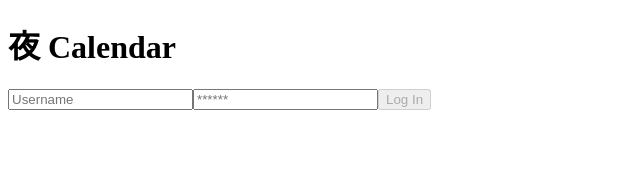
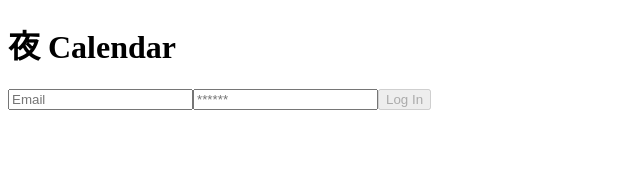
Before and after one commit to anniehau/yoru-calendar, a React (Create React App) app in the folder frontend/: page /login in a window 1280 px wide. Shown: the top 179 px of the page, without its empty margins (0-640 px from the left). Built offline with nearby package versions, Linux system fonts and the light colour scheme.

Commit message:
fix: fixes fetch

```diff
--- a/frontend/package.json
+++ b/frontend/package.json
@@ -2,11 +2,15 @@
   "name": "yorudict-front-end",
   "version": "0.1.0",
   "description": "An SPA front-end built with React",
+  "engines": {
+    "node": ">=16.0.0"
+  },
   "private": true,
   "dependencies": {
     "@testing-library/jest-dom": "^5.16.4",
     "@testing-library/react": "^13.3.0",
     "@testing-library/user-event": "^13.5.0",
+    "node-fetch": "^2.6.7",
     "react": "^18.2.0",
     "react-dom": "^18.2.0",
     "react-router-dom": "^6.3.0",
--- /dev/null
+++ b/frontend/src/components/Forms/LoginForm/EmailInput.jsx
@@ -0,0 +1,22 @@
+import React from 'react';
+import { string, func } from 'prop-types';
+
+function EmailInput(props) {
+  const { email, onChange } = props;
+
+  return (
+    <input
+      type="email"
+      value={ email }
+      placeholder="Email"
+      onChange={ (e) => onChange(e, 'email') }
+    />
+  )
+}
+
+EmailInput.propTypes = {
+  email: string.isRequired,
+  onChange: func.isRequired,
+}
+
+export default EmailInput;
--- a/frontend/src/components/Forms/LoginForm/LoginForm.jsx
+++ b/frontend/src/components/Forms/LoginForm/LoginForm.jsx
@@ -1,18 +1,19 @@
 import React, { useState } from 'react';
-import UsernameInput from './UsernameInput';
+import EmailInput from './EmailInput';
 import PasswordInput from './PasswordInput';
 import LoginButton from './LoginButton';
+import create from '../../../helpers/create';
 
-const INITIAL_FORM = { username: '', password: '' };
+const INITIAL_FORM = { email: '', password: '' };
 
 function LoginForm() {
   const [form, setForm] = useState(INITIAL_FORM);
 
   // Disables LoginButton if form values are invalid
   const trueIfValuesAreInvalid = () => {
-    const usernameIsInvalid = form.username.length < 3;
+    const emailIsInvalid = form.email.length < 3;
     const passwordIsInvalid = form.password.length < 6;
-    if (usernameIsInvalid || passwordIsInvalid) return true;
+    if (emailIsInvalid || passwordIsInvalid) return true;
     return false;
   }
 
@@ -25,12 +26,14 @@ function LoginForm() {
 
   const submitLogin = async (event) => {
     event.preventDefault();
-    console.log('Login!');
+    const payload = create.payload.to.login(form);
+		const result = await create.fetch.includes.body({ url: 'login', payload });
+		if (!result.success) return null;
   };
 
   return (
     <form>
-      <UsernameInput username={ form.username } onChange={ setFormValue } />
+      <EmailInput email={ form.email } onChange={ setFormValue } />
       <PasswordInput password={ form.password } onChange={ setFormValue } />
       <LoginButton onClick={ submitLogin } disabled={ trueIfValuesAreInvalid() } />
     </form>
--- a/frontend/src/components/Forms/LoginForm/UsernameInput.jsx
+++ /dev/null
@@ -1,22 +0,0 @@
-import React from 'react';
-import { string, func } from 'prop-types';
-
-function UsernameInput(props) {
-  const { username, onChange } = props;
-
-  return (
-    <input
-      type="text"
-      value={ username }
-      placeholder="Username"
-      onChange={ (e) => onChange(e, 'username') }
-    />
-  )
-}
-
-UsernameInput.propTypes = {
-  username: string.isRequired,
-  onChange: func.isRequired,
-}
-
-export default UsernameInput;
--- a/frontend/src/helpers/fetch.js
+++ b/frontend/src/helpers/create/fetch.js
@@ -2,9 +2,9 @@ import fetch from 'node-fetch';
 
 // Routes
 const route = {
-	login: '/user/login',
-	register: '/user/register',
-}
+	login: '/users/login',
+	register: '/users/register',
+};
 
 // Error Messages
 export const GENERIC_ERROR = 'There was an error on our end!';
@@ -14,6 +14,7 @@ const includes = {
 	body: async ({ url, payload }) => {
 		const result = await fetch(`http://localhost:3001${route[url]}`, payload)
 			.then((data) => data.json());
+		console.log(result);
 
 		if (result.error) return { success: false, data: result };
 
@@ -28,6 +29,8 @@ const includes = {
 
 		return { success: true, result };
 	},
-}
+};
 
-module.exports = { includes }
+const functions = { includes };
+
+export default functions;
--- /dev/null
+++ b/frontend/src/helpers/create/index.js
@@ -0,0 +1,6 @@
+import fetch from './fetch';
+import payload from './payload'
+
+const create = { fetch, payload };
+
+export default create;
--- a/frontend/src/helpers/payload.js
+++ b/frontend/src/helpers/create/payload.js
@@ -4,7 +4,7 @@ const accept = {
   'Content-Type': 'application/json',
 };
 
-const create = {
+const to = {
 	login: (body) => ({
 		method: 'POST',
 		headers: accept,
@@ -12,4 +12,6 @@ const create = {
 	})
 }
 
-module.exports = { create }
+const functions = { to };
+
+export default functions;
--- a/frontend/src/index.js
+++ b/frontend/src/index.js
@@ -1,10 +1,10 @@
 // General
 import React from 'react';
 import ReactDOM from 'react-dom/client';
-import reportWebVitals from './reportWebVitals';
+import reportWebVitals from './reportWebVitals.js';
 
 // App
-import App from './App';
+import App from './App.jsx';
 import { BrowserRouter } from 'react-router-dom';
 
 const root = ReactDOM.createRoot(document.getElementById('root'));
```
Also changed, not shown: 1 other file (tests, documents, lock files or other folders).
